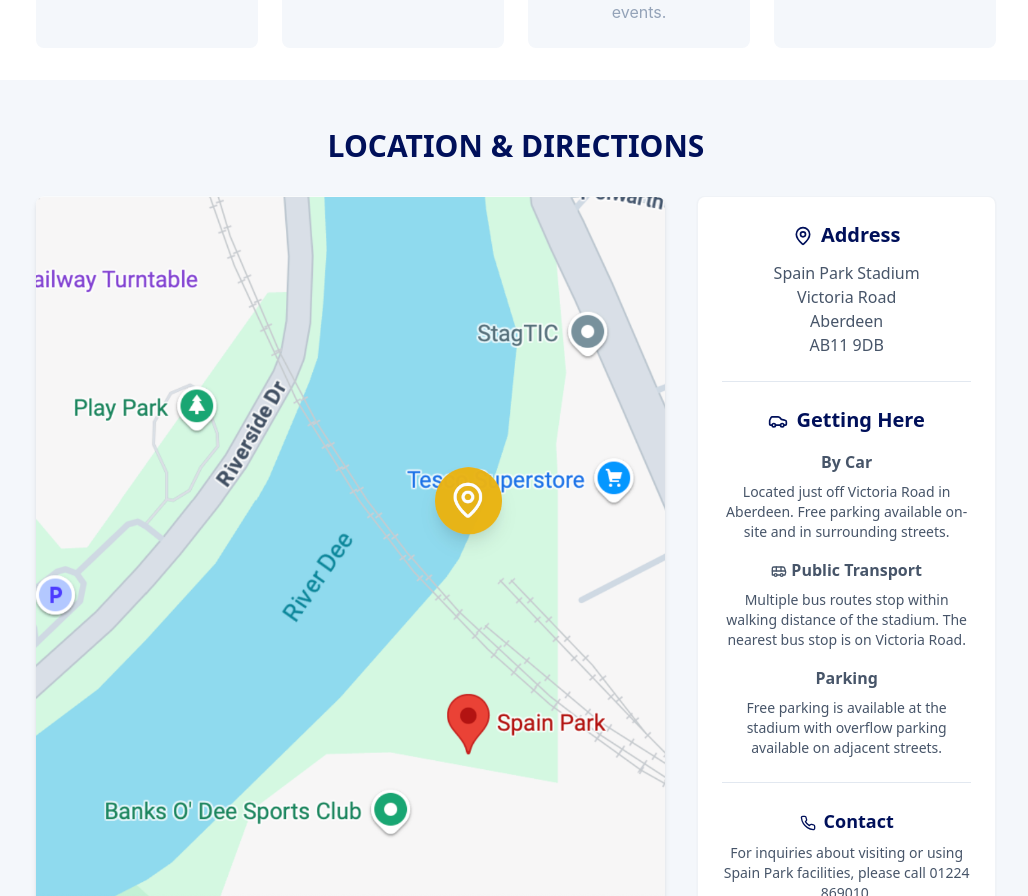
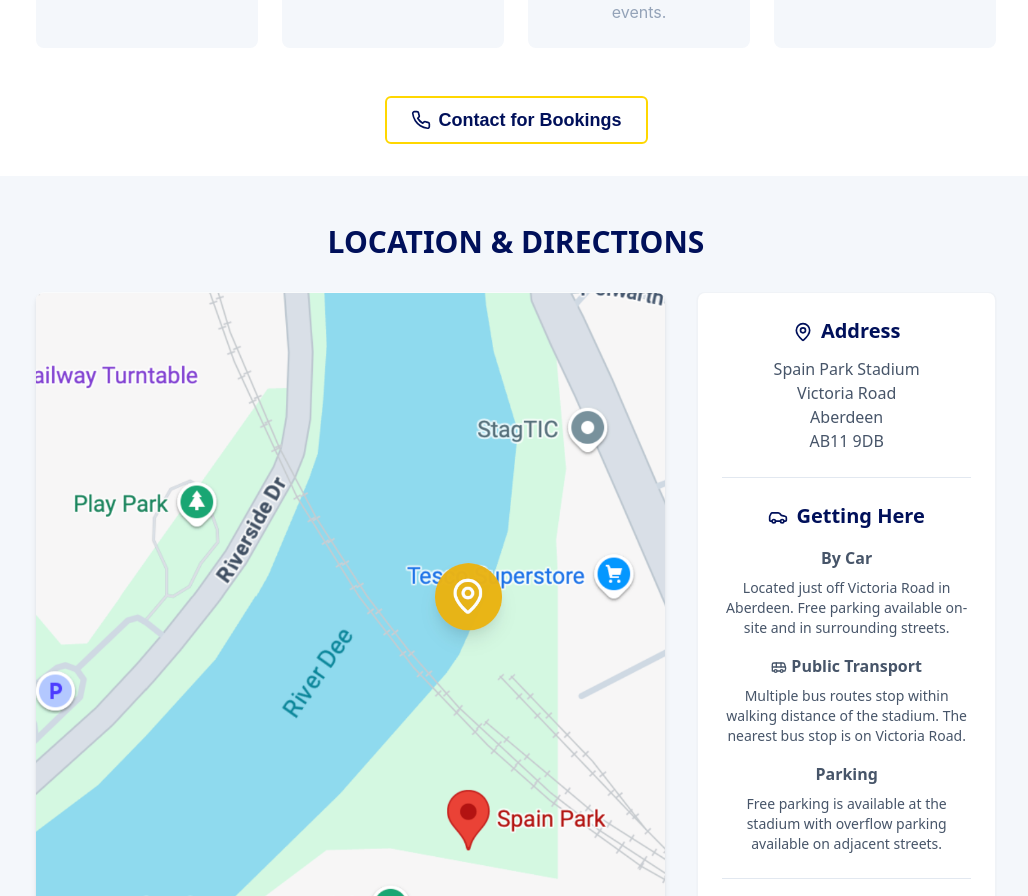
Before and after one commit to CraigAngus86/dee-blue-website-spark, a React (Vite) app: page /spainpark in a window 1280 px wide. Shown: the part 2175-3071 px from the top of the page, without its empty margins (124-1152 px from the left). Built offline with nearby package versions, Linux system fonts and the light colour scheme.

Commit message:
Fix: Add missing contact CTA to facilities
Adds the "Contact for Bookings" CTA to the Stadium Facilities section on the Spain Park page.

```diff
--- a/src/components/stadium/StadiumFacilities.tsx
+++ b/src/components/stadium/StadiumFacilities.tsx
@@ -1,6 +1,7 @@
 
 import React from 'react';
-import { Target, Dumbbell, Users, Building2 } from 'lucide-react';
+import { Target, Dumbbell, Users, Building2, Phone } from 'lucide-react';
+import { ButtonNew } from '@/components/ui/ButtonNew';
 import Section from '@/components/ui/layout/Section';
 import Container from '@/components/ui/layout/Container';
 import Heading from '@/components/ui/typography/Heading';
@@ -61,6 +62,17 @@ const StadiumFacilities: React.FC = () => {
             <FacilityCard key={index} {...facility} />
           ))}
         </div>
+
+        <div className="mt-12 text-center">
+          <ButtonNew
+            variant="accent"
+            size="lg"
+            iconLeft={<Phone className="h-5 w-5" />}
+            href="tel:01224869010"
+          >
+            Contact for Bookings
+          </ButtonNew>
+        </div>
       </Container>
     </Section>
   );
```
